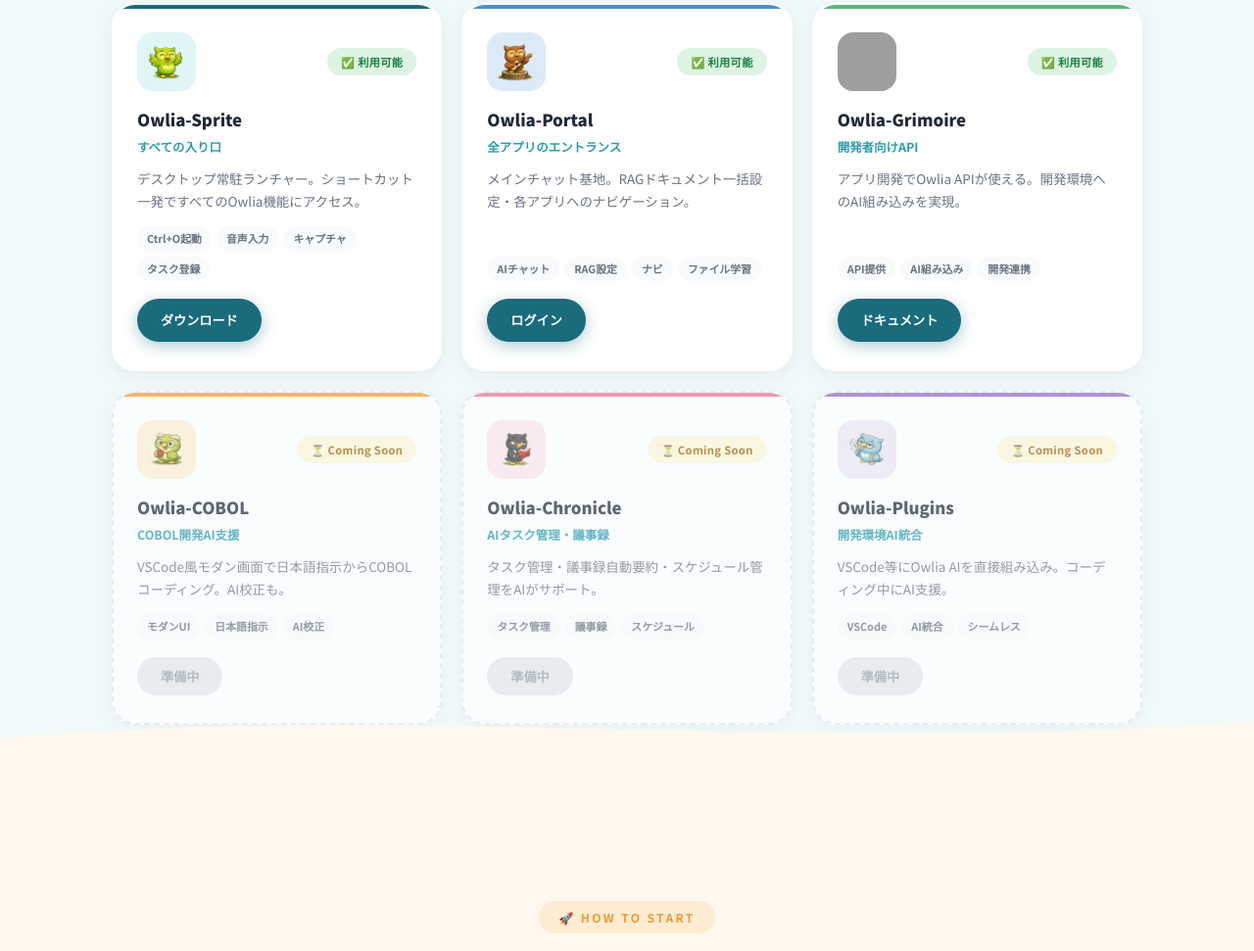
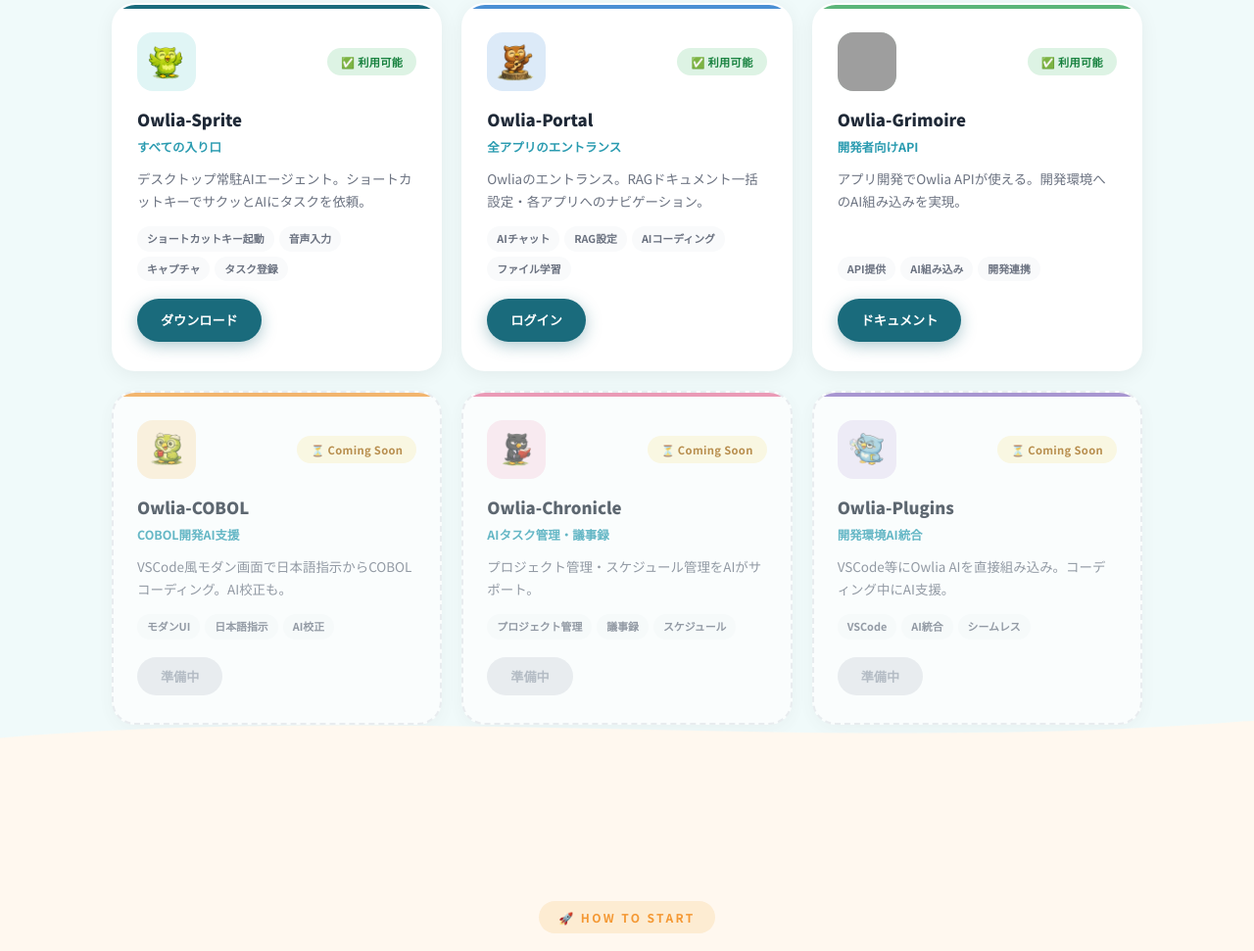
Before and after one commit to Yostarry0382/Owliaweb, a plain HTML site: page index.html in a window 1280 px wide. Shown: the part 1354-2325 px from the top of the page at 98% size. Drawn offline with nearby package versions, Linux system fonts and the light colour scheme; grey boxes are pictures that could not be loaded; a web font is replaced by a local one.

Commit message:
文言修正

```diff
--- a/index.html
+++ b/index.html
@@ -94,9 +94,9 @@
           </div>
           <div class="app-card-name">Owlia-Sprite</div>
           <div class="app-card-role">すべての入り口</div>
-          <div class="app-card-desc">デスクトップ常駐ランチャー。ショートカット一発ですべてのOwlia機能にアクセス。</div>
+          <div class="app-card-desc">デスクトップ常駐AIエージェント。ショートカットキーでサクッとAIにタスクを依頼。</div>
           <div class="app-card-tags">
-            <span class="app-tag">Ctrl+O起動</span>
+            <span class="app-tag">ショートカットキー起動</span>
             <span class="app-tag">音声入力</span>
             <span class="app-tag">キャプチャ</span>
             <span class="app-tag">タスク登録</span>
@@ -111,11 +111,11 @@
           </div>
           <div class="app-card-name">Owlia-Portal</div>
           <div class="app-card-role">全アプリのエントランス</div>
-          <div class="app-card-desc">メインチャット基地。RAGドキュメント一括設定・各アプリへのナビゲーション。</div>
+          <div class="app-card-desc">Owliaのエントランス。RAGドキュメント一括設定・各アプリへのナビゲーション。</div>
           <div class="app-card-tags">
             <span class="app-tag">AIチャット</span>
             <span class="app-tag">RAG設定</span>
-            <span class="app-tag">ナビ</span>
+            <span class="app-tag">AIコーディング</span>
             <span class="app-tag">ファイル学習</span>
           </div>
           <div class="app-card-cta"><a href="go.html?app=portal&url=#" class="btn btn-teal btn-sm">ログイン</a></div>
@@ -160,9 +160,9 @@
           </div>
           <div class="app-card-name">Owlia-Chronicle</div>
           <div class="app-card-role">AIタスク管理・議事録</div>
-          <div class="app-card-desc">タスク管理・議事録自動要約・スケジュール管理をAIがサポート。</div>
+          <div class="app-card-desc">プロジェクト管理・スケジュール管理をAIがサポート。</div>
           <div class="app-card-tags">
-            <span class="app-tag">タスク管理</span>
+            <span class="app-tag">プロジェクト管理</span>
             <span class="app-tag">議事録</span>
             <span class="app-tag">スケジュール</span>
           </div>
```
